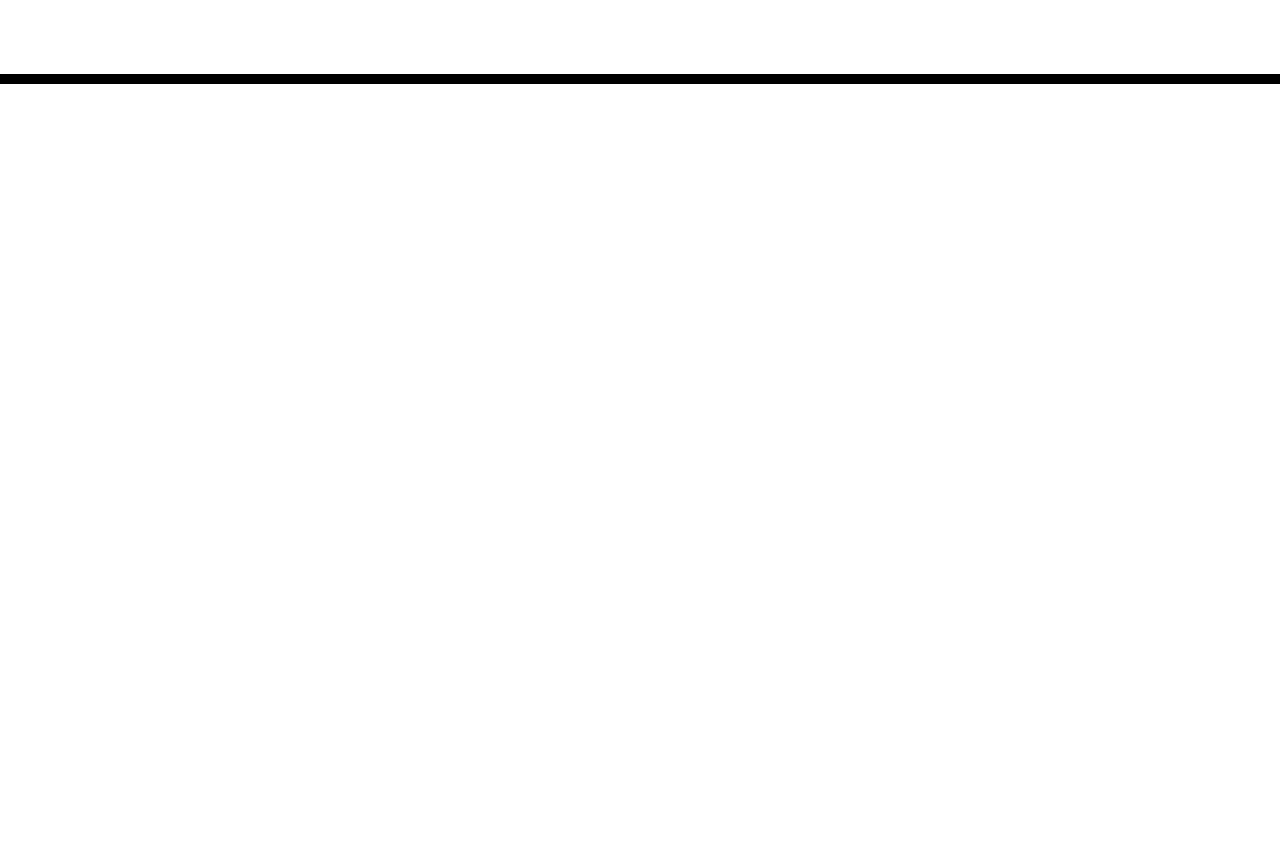
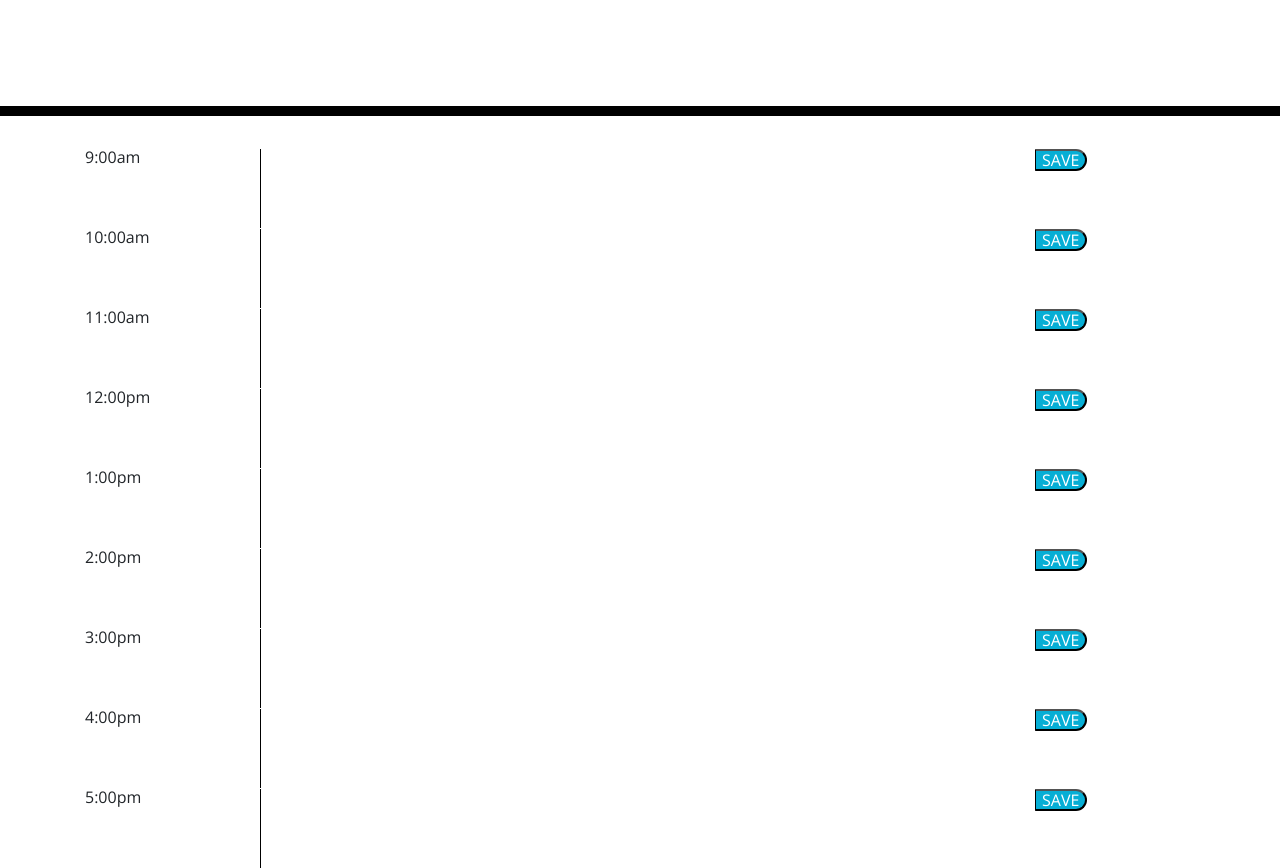
Before and after one commit to elissasimons/Workday-Planner, a plain HTML site: page Develop/index.html in a window 1280 px wide. Shown: the part 184-1052 px from the top of the page. Before the commit the page ends 800 px from the top, so only its background shows below. Drawn offline with nearby package versions, Linux system fonts and the light colour scheme.

Commit message:
created time blocks

```diff
--- a/Develop/index.html
+++ b/Develop/index.html
@@ -1,39 +1,78 @@
 <!DOCTYPE html>
 <html lang="en">
+
 <head>
   <meta charset="UTF-8" />
   <meta name="viewport" content="width=device-width, initial-scale=1.0" />
   <meta http-equiv="X-UA-Compatible" content="ie=edge" />
-    <link
-      rel="stylesheet"
-      href="https://stackpath.bootstrapcdn.com/bootstrap/4.3.1/css/bootstrap.min.css"
-    />
-    <link
-      rel="stylesheet"
-      href="https://use.fontawesome.com/releases/v5.8.1/css/all.css"
-      integrity="sha384-50oBUHEmvpQ+1lW4y57PTFmhCaXp0ML5d60M1M7uH2+nqUivzIebhndOJK28anvf"
-      crossorigin="anonymous"
-    />
-    <link
-      href="https://fonts.googleapis.com/css?family=Open+Sans&display=swap"
-      rel="stylesheet"
-    />
+  <link rel="stylesheet" href="https://stackpath.bootstrapcdn.com/bootstrap/4.3.1/css/bootstrap.min.css" />
+  <link rel="stylesheet" href="https://use.fontawesome.com/releases/v5.8.1/css/all.css"
+    integrity="sha384-50oBUHEmvpQ+1lW4y57PTFmhCaXp0ML5d60M1M7uH2+nqUivzIebhndOJK28anvf" crossorigin="anonymous" />
+  <link href="https://fonts.googleapis.com/css?family=Open+Sans&display=swap" rel="stylesheet" />
   <link rel="stylesheet" href="style.css" />
   <title>Work Day Scheduler</title>
 </head>
 
 <body>
+
   <header class="jumbotron">
-      <h1 class="display-3">Work Day Scheduler</h1>
-      <p class="lead">A simple calendar app for scheduling your work day</p>
+    <h1 class="display-3">Work Day Planner!</h1>
+    <p class="lead"><i> A simple calendar app for scheduling your work day</i></p>
+    <br>
     <p id="currentDay" class="lead"></p>
   </header>
-    <div id="evoCalendar" class="container">
-      <!-- Timeblocks go here -->
+
+  <div class="container">
+      <div class="row" data-value='9' id='9'>
+      <div class="col-2">9:00am</div>
+      <textarea class="col-8" id='9am' class='saved-info'></textarea>
+      <div class="col-2"><button class="saveBtn" data-value='#9am'>SAVE</button></div>
+    </div>
+    <div class="row" data-value='10' id='10'>
+      <div class="col-2">10:00am</div>
+      <textarea class="col-8" id='10am' class='saved-info'></textarea>
+      <div class="col-2"><button class="saveBtn" data-value='#10am'>SAVE</button></div>
+    </div>
+    <div class="row" data-value='11'id='11'>
+      <div class="col-2">11:00am</div>
+      <textarea class="col-8" id='11am' class='saved-info'></textarea>
+      <div class="col-2"><button class="saveBtn" data-value='#11am'>SAVE</button></div>
+    </div>
+    <div class="row" data-value='12' id='12'>
+      <div class="col-2">12:00pm</div>
+      <textarea class="col-8" id='12pm' class='saved-info'></textarea>
+      <div class="col-2"><button class="saveBtn" data-value='#12pm'>SAVE</button></div>
+    </div>
+    <div class="row" data-value='13' id='13'>
+      <div class="col-2">1:00pm</div>
+      <textarea class="col-8" id='1pm' class='saved-info'></textarea>
+      <div class="col-2"><button class="saveBtn" data-value='#1pm'>SAVE</button></div>
+    </div>
+    <div class="row" data-value='14' id='14'>
+      <div class="col-2">2:00pm</div>
+      <textarea class="col-8" id='2pm' class='saved-info'></textarea>
+      <div class="col-2"><button class="saveBtn" data-value='#2pm'>SAVE</button></div>
+    </div>
+    <div class="row" data-value='15' id='15'>
+      <div class="col-2">3:00pm</div>
+      <textarea class="col-8" id='3pm' class='saved-info'></textarea>
+      <div class="col-2"><button class="saveBtn" data-value='#3pm'>SAVE</button></div>
+    </div>
+    <div class="row" data-value='16' id='16'>
+      <div class="col-2">4:00pm</div>
+      <textarea class="col-8" id='4pm' class='saved-info'></textarea>
+      <div class="col-2"><button class="saveBtn" data-value='#4pm'>SAVE</button></div>
+    </div>
+    <div class="row" data-value='17' id='17'>
+      <div class="col-2">5:00pm</div>
+      <textarea class="col-8" id='5pm' class='saved-info'></textarea>
+      <div class="col-2"><button class="saveBtn" data-value='#5pm'>SAVE</button></div>
+    </div>
   </div>
 
   <script src="https://code.jquery.com/jquery-3.4.1.min.js"></script>
   <script src="https://cdnjs.cloudflare.com/ajax/libs/moment.js/2.24.0/moment.min.js"></script>
   <script src="./script.js"></script>
 </body>
+
 </html>
```
Lines whose indentation alone changed are shown as unchanged.
